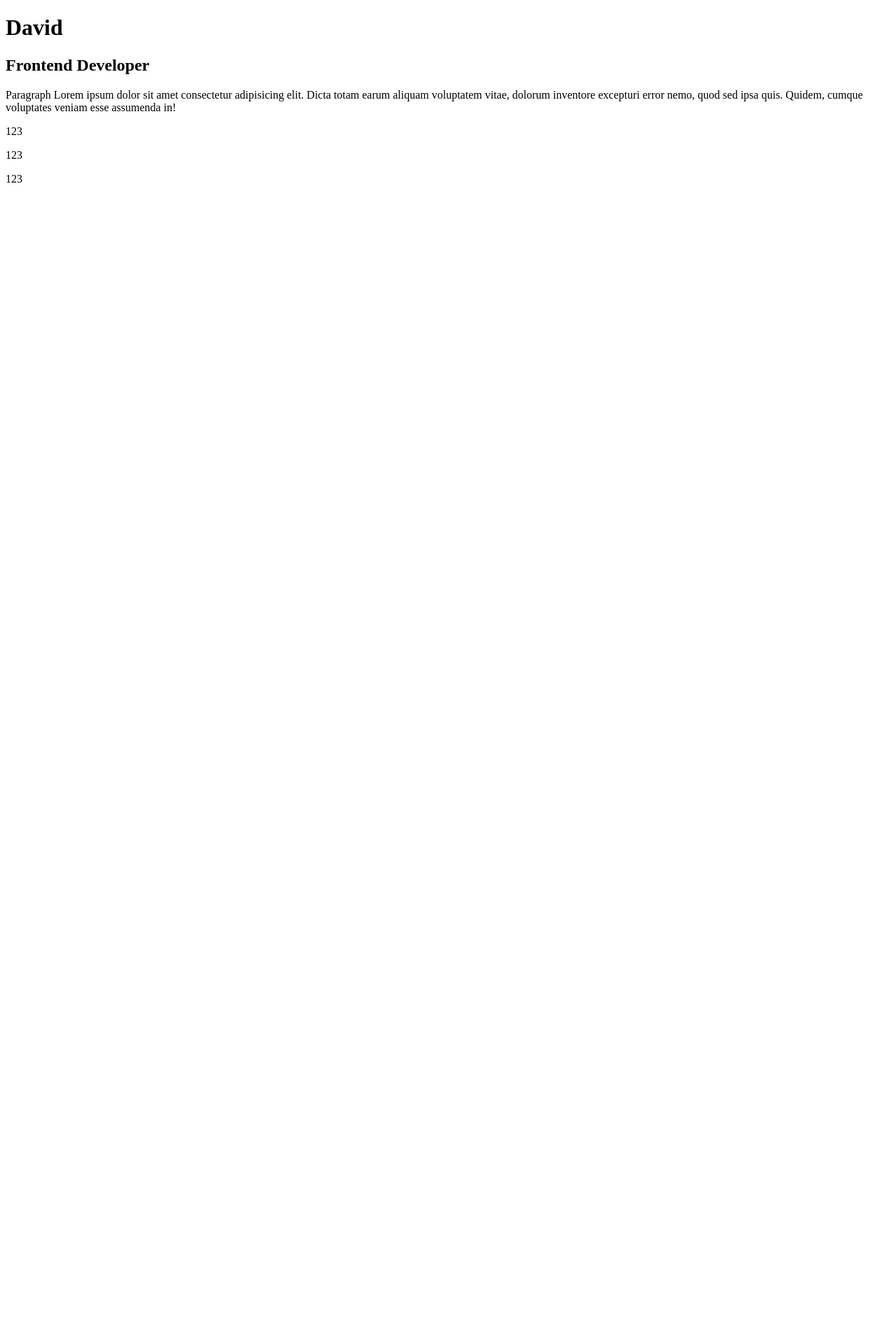
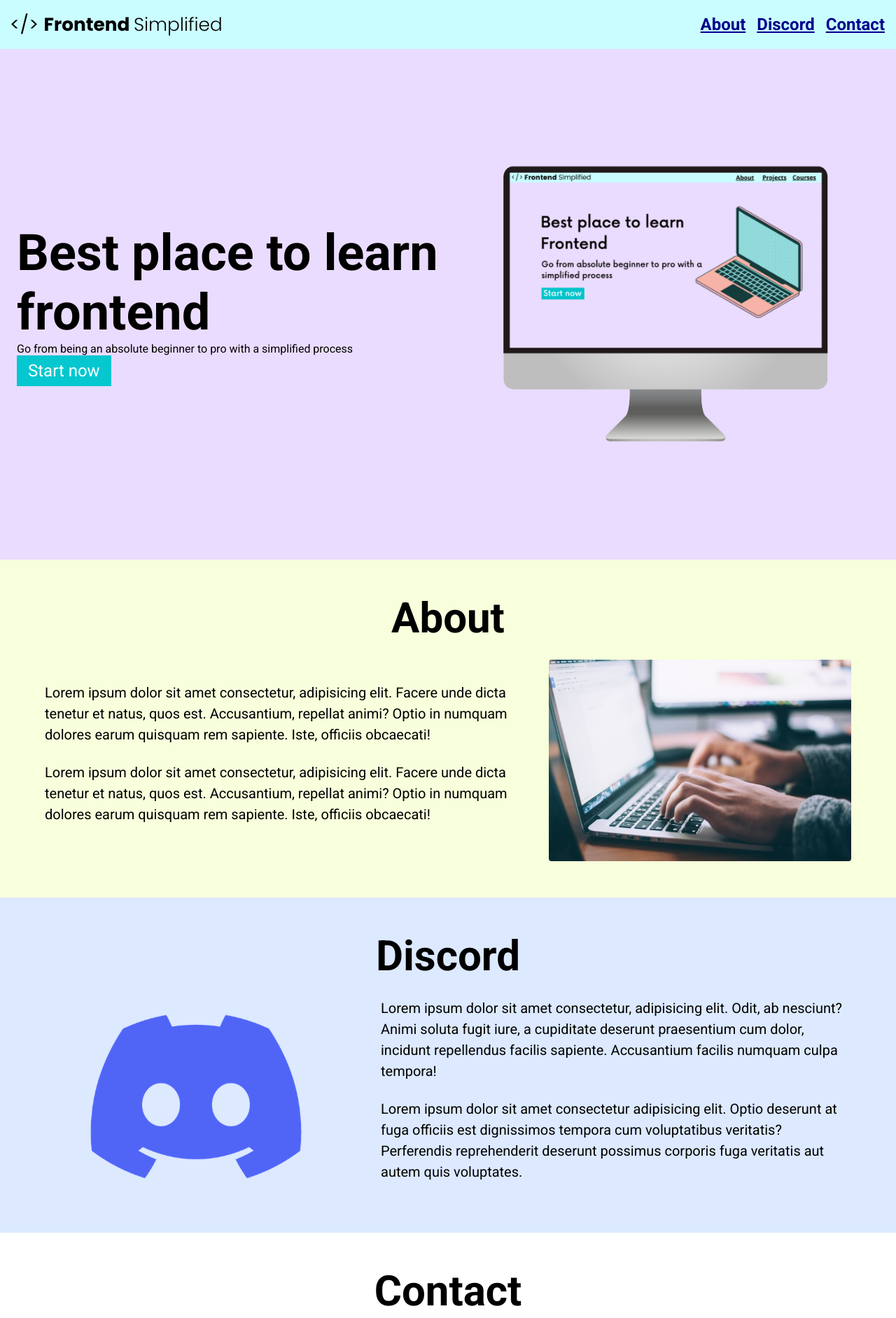
Before and after one commit to xaviergomes/cssproject, a plain HTML site: page index.html in a window 1280 px wide. Shown: the top 1884 px of the page at 70% size. Before the commit the page ends 800 px from the top, so only its background shows below. Drawn offline with Linux system fonts and the light colour scheme.

Commit message:
Update HTML and CSS

```diff
--- a/index.html
+++ b/index.html
@@ -1,19 +1,97 @@
 <!DOCTYPE html>
 <html lang="en">
+
 <head>
     <meta charset="UTF-8">
     <meta name="viewport" content="width=device-width, initial-scale=1.0">
-    <title>David</title>
+    <title>Frontend Simplified</title>
+    <link rel="stylesheet" href="style.css">
 </head>
+
 <body>
-   <h1>David</h1>
-   <h2>Frontend Developer</h2>
-   <p>Paragraph Lorem ipsum dolor sit amet consectetur adipisicing elit. Dicta totam earum aliquam voluptatem vitae, dolorum inventore excepturi error nemo, quod sed ipsa quis. Quidem, cumque voluptates veniam esse assumenda in!</p>
-   <p>123</p>
-   <p>123</p>
-   <div>
-    <p>123</p>
-   </div>
+    <section>
+        <nav>
+            <img src="./assets/FES.svg" class="logo" atl="">
+            <ul>
+                <li><a href="#about">About</a></li>
+                <li><a href="#discord">Discord</a></li>
+                <li><a href="#contact">Contact</a></li>
+            </ul>
+        </nav>
+
+        <header>
+            <div class="row">
+                <div class="home__des">
+                    <h1>Best place to learn frontend</h1>
+                    <p>Go from being an absolute beginner to pro with a simplified process</p>
+                    <button>Start now</button>
+                </div>
+                <figure class="home__img--wrapper">
+                    <img class="home__img" src="./assets/laptop.png" alt="Home page image">
+                </figure>
+            </div>
+        </header>
+    </section>
+
+    <main>
+        <section id="about">
+            <h2>About</h2>
+            <div class="sec__des">
+                <div class="sec__des__wrapper">
+                    <p class="sec__des--para">Lorem ipsum dolor sit amet consectetur, adipisicing elit. Facere unde dicta tenetur et natus, quos
+                        est. Accusantium, repellat animi? Optio in numquam dolores earum quisquam rem sapiente. Iste,
+                        officiis obcaecati!</p>
+                    <p class="sec__des--para">Lorem ipsum dolor sit amet consectetur, adipisicing elit. Facere unde dicta tenetur et natus, quos
+                        est. Accusantium, repellat animi? Optio in numquam dolores earum quisquam rem sapiente. Iste,
+                        officiis obcaecati!</p>
+                </div>
+                <figure class="about__img--wrapper">
+                    <img src="./assets/about.jpg" alt="About Description">
+                </figure>
+            </div>
+        </section>
+
+        <section id="discord">
+            <h2>Discord</h2>
+            <div class="sec__des">
+                <figure class="about__img--wrapper">
+                    <img src="./assets/discord.png" alt="Discord">
+                </figure>
+                <div class="sec__des__wrapper">
+                    <p class="sec__des--para">Lorem ipsum dolor sit amet consectetur, adipisicing elit. Odit, ab nesciunt? Animi soluta fugit iure,
+                        a cupiditate deserunt praesentium cum dolor, incidunt repellendus facilis sapiente. Accusantium
+                        facilis numquam culpa tempora!
+                    </p>
+                    <p class="sec__des--para">
+                        Lorem ipsum dolor sit amet consectetur adipisicing elit. Optio deserunt at fuga officiis est dignissimos tempora cum voluptatibus veritatis? Perferendis reprehenderit deserunt possimus corporis fuga veritatis aut autem quis voluptates.
+                    </p>
+                </div>
+            </div>
+        </section>
+
+        <section id="contact">
+            <h2>Contact</h2>
+            <form action="">
+                <span>Email</span>
+                <input type="email" placeholder="jane@example.com">
+                <span>Message</span>
+                <textarea cols="30" rows="10" placeholder="Cool website, lets get connected!"></textarea>
+                <button>Contact Us</button>
+            </form>
+        </section>
+    </main>
+
+    <footer>
+        <img class="footer__logo" src="./assets/FES.svg" alt="">
+        <div class="footer__links">
+            <a class="footer__link" href="#about">About</a>
+            <a class="footer__link" href="#discord">Discord</a>
+            <a class="footer__link" href="#contact">Contact</a>
+            <a class="footer__link" href="#course">Courses</a>
+        </div>
+        <p>Copyright frontend simplified</p>
+    </footer>
 
 </body>
+
 </html>
--- /dev/null
+++ b/style.css
@@ -0,0 +1,283 @@
+@import url('https://fonts.googleapis.com/css2?family=Roboto:wght@300;400;500;700&display=swap');
+
+*{
+    padding: 0;
+    margin: 0;
+    box-sizing: border-box;
+    font-family: 'Roboto', sans-serif;
+}
+
+html{
+    scroll-behavior: smooth;
+}
+
+nav{
+    height: 70px;
+    display: flex;
+    justify-content: space-between;
+    align-items: center;
+    padding: 0 16px;
+    background-color: #cafdff;
+}
+
+header{
+    background-color: #eadcff;
+    height: calc(100vh - 70px);
+    padding: 24px;
+    display: flex;
+    align-items: center;
+    justify-content: center;
+}
+
+img{
+    width: 100%;
+    border-radius: 4px;
+}
+
+h1{
+    font-size: 72px;
+}
+
+main section, footer{
+    padding: 48px 0;
+}
+
+.subheader{
+    font-size: 36px;
+    margin: 16px 0 24px 0;
+}
+
+button{
+    background-color: #05c7cf;
+    color: white;
+    border: none;
+    padding: 8px 16px;
+    font-size: 24px;
+    cursor: pointer;
+}
+
+a{
+    color: darkblue;
+    font-size: 24px;
+    font-weight: bold;
+}
+
+.logo{
+    width: 300px;
+}
+
+.home__des,
+.home__img--wrapper{
+    width: 50%;
+}
+
+.home__img--wrapper{
+    display: flex;
+    justify-content: center;
+}
+
+.home__img{
+    width: 80%;
+}
+
+
+ul{
+    display: flex;
+}
+
+li{
+    list-style-type: none;
+    padding-left: 16px;
+}
+
+.row{
+    width: 100%;
+    max-width: 1300px;
+    display: flex;
+    align-items: center;
+    justify-content: center;
+}
+
+#about,
+#discord,
+#contact,
+footer{
+    padding: 48px 0;
+}
+
+/*
+
+About
+
+*/
+#about {
+    background-color: #f8ffdc;
+}
+
+h2{
+    font-size: 60px;
+    text-align: center;
+    margin-bottom: 24px;
+}
+
+.sec__des{
+    display: flex;
+    justify-content: center;
+    align-items: center;
+    max-width: 1200px;
+    margin: 0 auto;
+}
+
+.about__img--wrapper{
+    width: 40%;
+}
+
+
+.sec__des__wrapper{
+    width: 60%;
+}
+
+.about__img--wrapper, .sec__des__wrapper{
+    padding: 0 24px;
+}
+
+.sec__des--para{
+    font-size: 20px;
+    line-height: 1.5;
+    margin-bottom: 24px;
+}
+
+/*
+
+Discord
+
+*/
+
+#discord{
+    background-color: #cefeff;
+}
+
+/*
+
+Conttact
+
+*/
+
+#discord{
+    background-color: #dce9ff;
+}
+
+form{
+    width: 100%;
+    max-width: 600px;
+    display: flex;
+    flex-direction: column;
+    margin: 0 auto;
+}
+
+imput, textarea{
+    margin-bottom: 24px;
+    font-size: 20px;
+    padding: 6px 12px;
+}
+
+input {
+    height: 40px;
+  }
+
+
+/*
+
+Footer
+
+*/
+
+footer{
+    background-color: #aaf5ff;
+    display: flex;
+    flex-direction: column;
+    align-items: center;
+}
+
+.footer__logo{
+    max-width: 480px;
+    margin-bottom: 16px;
+}
+
+.footer__links{
+    margin-bottom: 32px;
+}
+.footer__link{
+    padding: 0 16px;
+}
+
+@media (max-width: 768px) {
+    .row {
+      flex-direction: column;
+    }
+
+    .home__description, .home__img--wrapper {
+      width: 100%;
+    }
+
+    nav ul {
+      display: none;
+    }
+
+    .home__description {
+      margin-bottom: 24px;
+      display: flex;
+      flex-direction: column;
+      align-items: center;
+    }
+
+    h1 {
+      text-align: center;
+      font-size: 60px;
+    }
+
+    .subheader {
+      text-align: center;
+      font-size: 28px;
+    }
+
+    .section__description {
+      flex-direction: column;
+    }
+
+    .section__description--wrapper,
+    .about__img--wrapper {
+      width: 100%;
+    }
+
+    #discord .section__description {
+      flex-direction: column-reverse;
+    }
+
+    form {
+      padding: 0 24px;
+    }
+
+    footer {
+      padding: 48px 24px;
+    }
+
+    .footer__logo {
+      max-width: 400px;
+    }
+
+    .footer__link {
+      padding: 0 8px;
+      font-size: 18px;
+    }
+  }
+
+  @media (max-width: 480px) {
+    .footer__logo {
+      max-width: 320px;
+    }
+
+    .footer__link {
+      font-size: 16px;
+    }
+  }
```
Also changed, not shown: assets/FES.svg (added), assets/about.jpg (added), assets/discord.png (added), assets/laptop.png (added).
